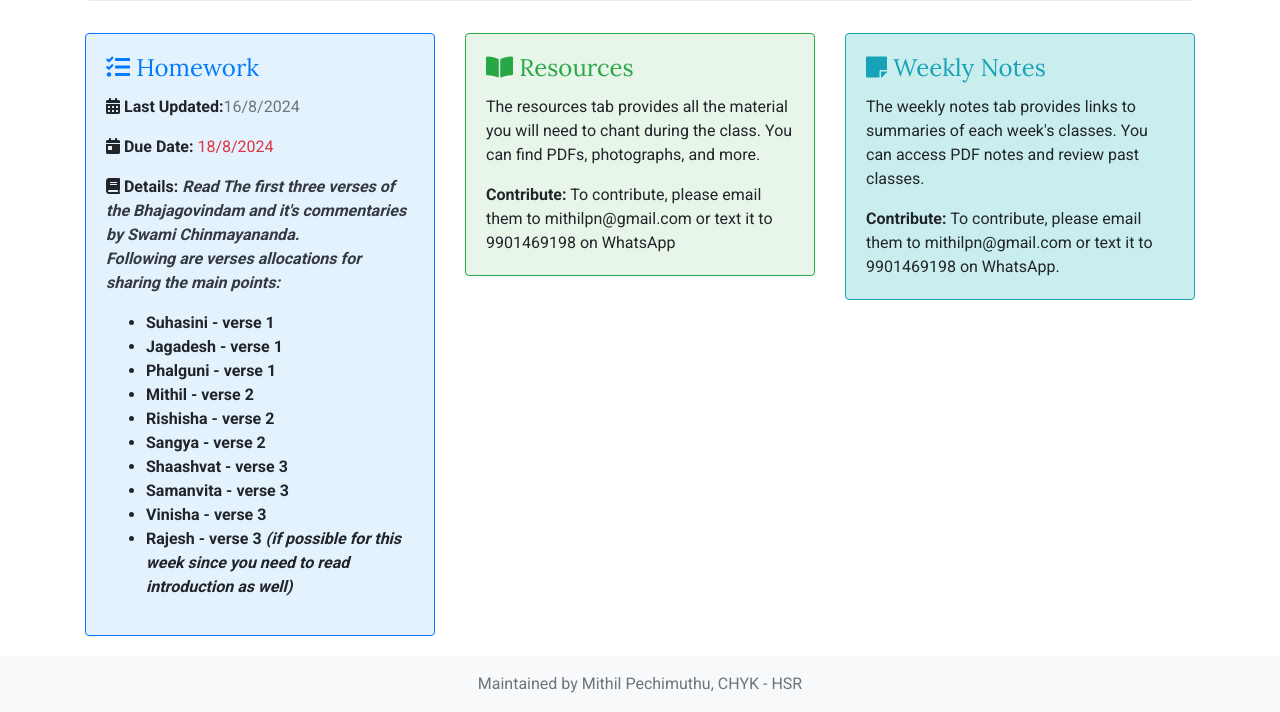
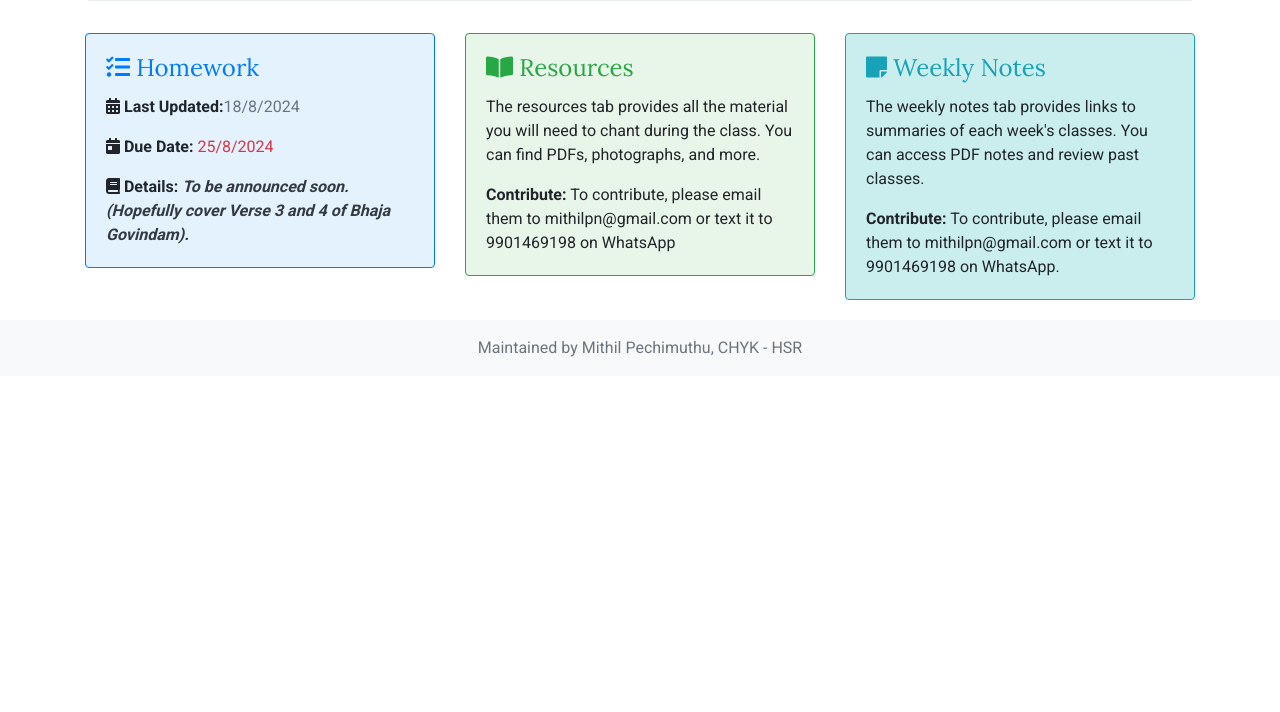
Before and after one commit to PechimuthuMithil/chyk-repo, a plain HTML site: page index.html in a window 1280 px wide. Shown: the part 225-937 px from the top of the page. After the commit the page ends 800 px from the top, so only its background shows below. Drawn offline with nearby package versions, Linux system fonts and the light colour scheme.

Commit message:
Update index.html

```diff
--- a/index.html
+++ b/index.html
@@ -70,23 +70,10 @@
                 <div class="card border-primary card-homework">
                     <div class="card-body">
                         <h5 class="card-title text-primary"><i class="fas fa-tasks"></i> Homework</h5>
-                        <p class="card-text"><i class="fas fa-calendar-alt"></i> <strong>Last Updated:</strong><span id="last-updated" class="text-muted">16/8/2024</span></p>
-                        <p class="card-text"><i class="fas fa-calendar-day"></i> <strong>Due Date:</strong> <span id="due-date" class="text-danger">18/8/2024</span></p>
+                        <p class="card-text"><i class="fas fa-calendar-alt"></i> <strong>Last Updated:</strong><span id="last-updated" class="text-muted">18/8/2024</span></p>
+                        <p class="card-text"><i class="fas fa-calendar-day"></i> <strong>Due Date:</strong> <span id="due-date" class="text-danger">25/8/2024</span></p>
                         <p class="card-text"><i class="fas fa-book"></i> <strong>Details:</strong> <span id="homework-details" class="font-italic text-dark"><strong>
-                        Read The first three verses of the Bhajagovindam and it's commentaries by Swami Chinmayananda.<br>
-                        Following are verses allocations for sharing the main points: <br>
-                        <ul>
-                            <li>Suhasini - verse 1</li>
-                            <li>Jagadesh - verse 1</li>
-                            <li>Phalguni - verse 1</li>
-                            <li>Mithil - verse 2</li>
-                            <li>Rishisha - verse 2</li>
-                            <li>Sangya - verse 2</li>
-                            <li>Shaashvat - verse 3</li>
-                            <li>Samanvita - verse 3</li>
-                            <li>Vinisha - verse 3</li>
-                            <li>Rajesh - verse 3 <span class="font-italic test-dark">(if possible for this week since you need to read introduction as well)</span></li>
-                        </ul>
+                            To be announced soon. (Hopefully cover Verse 3 and 4 of Bhaja Govindam).
                         </strong></span></p>
                     </div>
                 </div>
```
